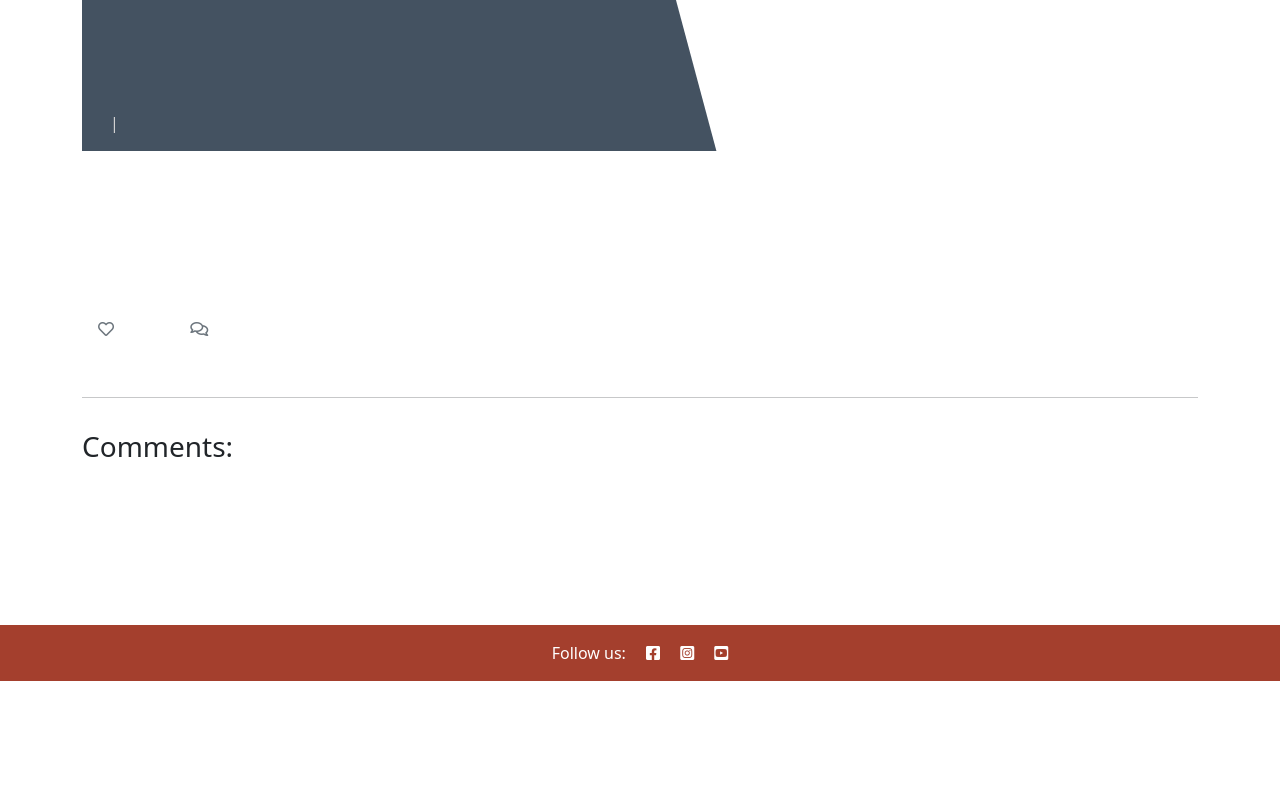
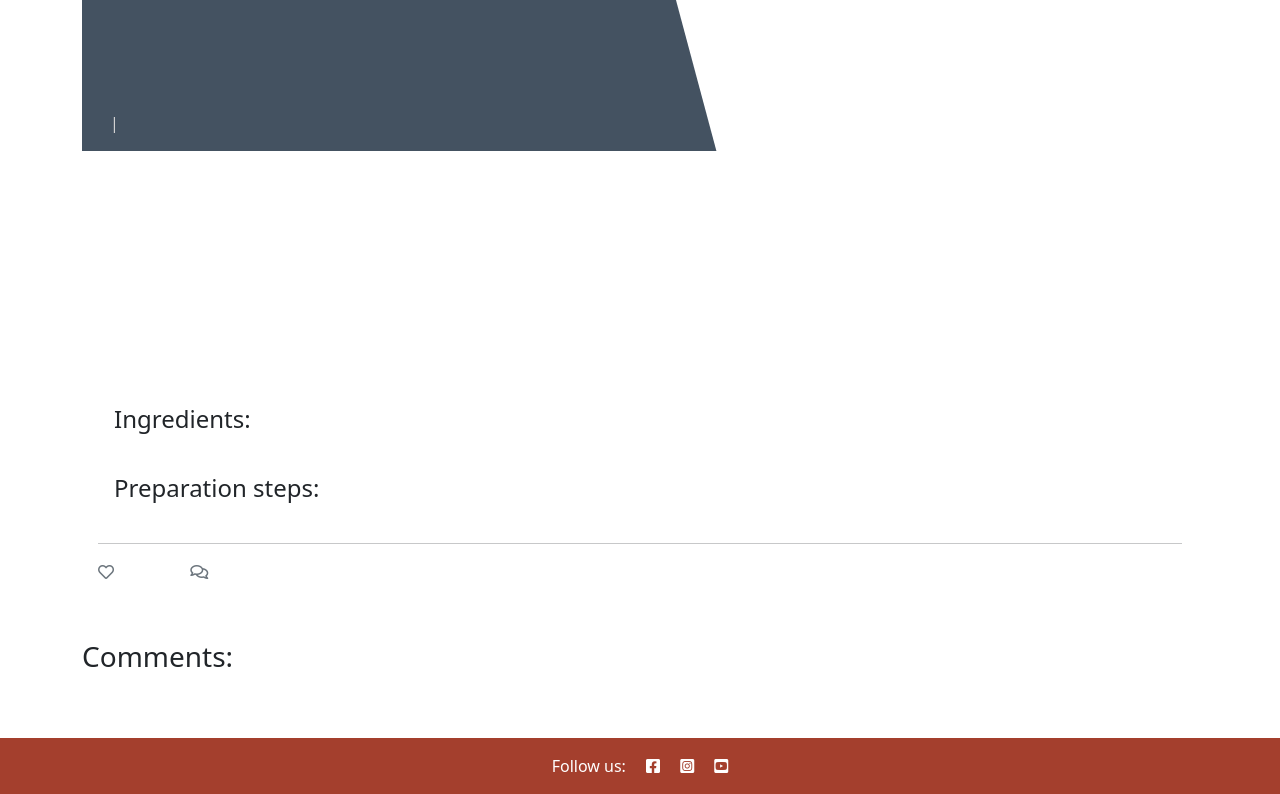
Before and after one commit to Code-Institute-Submissions/https-github.com-Karasp1980-Fodmap-recipes, a Django app: template templates/recipe_details.html in a window 1280 px wide. Shown: the part 119-913 px from the top of the page. Before the commit the page ends 800 px from the top, so only its background shows below. Run offline with Django 3.2, Linux system fonts and the light colour scheme; the template is opened without the code that fills it, so the values that code supplies are empty.

Commit message:
Add code to recipe_details.html template to display description, ingredients, preparation steps of the recipe

```diff
--- a/recipes/urls.py
+++ b/recipes/urls.py
@@ -6,5 +6,5 @@ from django.urls import path
 urlpatterns = [
     path('', views.HomePage.as_view(), name='home'),
     path('about/', views.AboutPage.as_view(), name='about'),
-    path('<slug:slug>/', views.RecipeDetail.as_view(), name='recipe_detail'),
+    path('<slug:slug>/', views.RecipeDetails.as_view(), name='recipe_detail'),
 ]
--- a/recipes/views.py
+++ b/recipes/views.py
@@ -24,13 +24,12 @@ class AboutPage(generic.TemplateView):
 
 
 
-class RecipeDetail(View):
+class RecipeDetails(View):
     """ Recipe details page """
 
     def get(self, request, slug):
         queryset = Post.objects.all()
         post = get_object_or_404(queryset, slug=slug)
-        #comments = Comment.objects.all(post__id=post.id).order_by('published_on')
         comments = Comment.objects.filter(post__id=post.id).order_by('published_on')
         liked = False
         if post.likes.filter(id=self.request.user.id).exists():
--- a/static/css/style.css
+++ b/static/css/style.css
@@ -61,7 +61,7 @@ navbar {
     overflow: hidden;
     position: relative;
     display: inline-block;
-    height: 33vh;
+    height: 40vh;
     width: 100%;
 }
 
--- a/templates/index.html
+++ b/templates/index.html
@@ -52,7 +52,7 @@
                                     <img class="card-img-top"
                                         src="https://codeinstitute.s3.amazonaws.com/fullstack/blog/default.jpg">
                                     {% else %}
-                                    <img class="card-img-top" img-fit" height="250px" src=" {{ post.featured_image.url }}">
+                                    <img class="card-img-top" img-fit" height="250px" src=" {{ post.image.url }}">
                                     {% endif %}
                                     <div class="image-flash">
                                         <p class="author">Author: {{ post.author }}</p>
--- a/templates/recipe_details.html
+++ b/templates/recipe_details.html
@@ -10,26 +10,42 @@
                 <p class="post-subtitle">{{ post.author }} | {{ post.created_on }}</p>
             </div>
             <div class="d-none d-md-block col-md-6 masthead-image">
-                <!-- The featured image URL goes in the src attribute -->
-                {% if "placeholder" in post.featured_image.url %}
-                <img src="https://codeinstitute.s3.amazonaws.com/fullstack/blog/default.jpg" width="100%">
+
+                {% if "placeholder" in post.image.url %}
+                <img src="https://res.cloudinary.com/dglcwfgzw/image/upload/v1678303325/vegetables-790022_960_720_jizvfv.jpg" width="100%">
                 {% else %}
-                <img src=" {{ post.featured_image.url }}" width="100%">
+                <img src=" {{ post.image.url }}" width="100%">
                 {% endif %}
             </div>
         </div>
     </div>
 </div>
 
+
 <div class="container">
     <div class="row">
         <div class="col card mb-4  mt-3 left  top">
             <div class="card-body">
-                <!-- The post content goes inside the card-text. -->
-                <!-- Use the | safe filter inside the template tags -->
-                <p class="card-text ">
-                    {{ post.content | safe }}
-                </p>
+                <div class="card-body">
+                    <p class="card-text">{{ post.description | safe }}</p>
+                </div>
+
+                <div class="card-body">
+                    <h4>Ingredients:</h4>
+                    <p class="card-text">{{ post.ingredients | safe }}</p>
+                </div>
+
+                <div class="card-body">
+                    <h4>Preparation steps:</h4>
+                    <p class="card-text">{{ post.preparation_steps | safe }}</p>
+                </div>
+
+                <div class="row">
+                    <div class="col">
+                        <hr>
+                    </div>
+                </div>
+
                 <div class="row">
 
                     <div class="col-1">
@@ -47,11 +63,7 @@
             </div>
         </div>
     </div>
-    <div class="row">
-        <div class="col">
-            <hr>
-        </div>
-    </div>
+
     <div class="row">
         <div class="col-md-8 card mb-4  mt-3 ">
             <h3>Comments:</h3>
@@ -76,7 +88,7 @@
         </div>
         <div class="col-md-4 card mb-4  mt-3 ">
             <div class="card-body">
-                <!-- For later -->
+
             </div>
         </div>
     </div>
```
Also changed, not shown: recipes/forms.py (+22 -0 lines).
